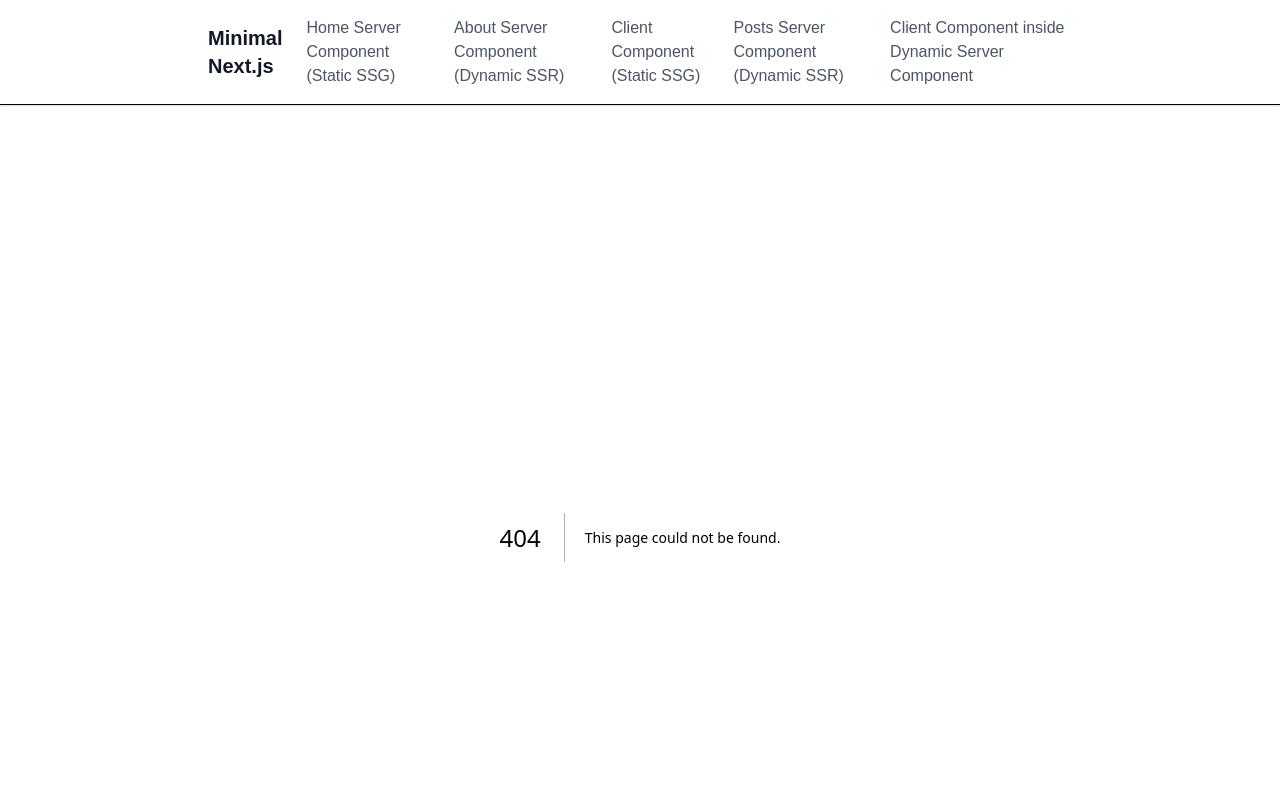
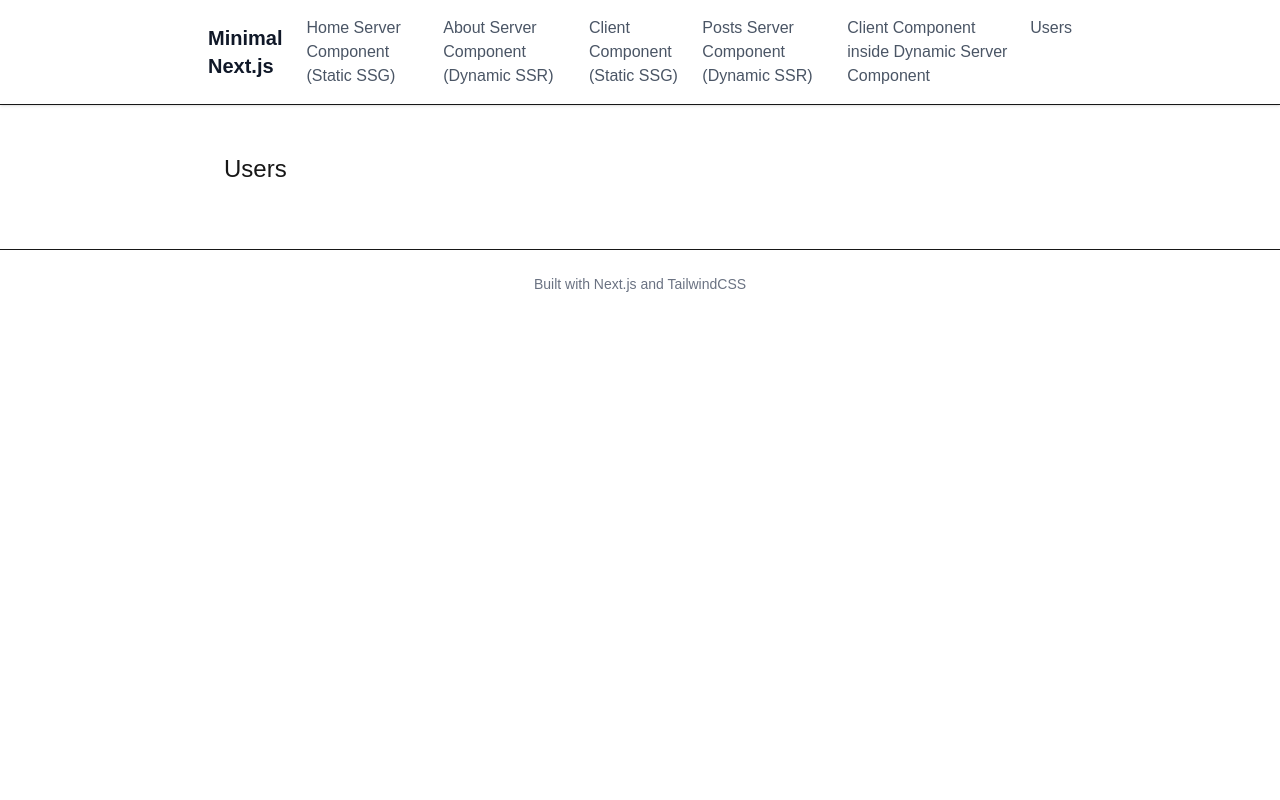
Before and after one commit to djhmateer/minimal-nextjs, a Next.js app: page /users in a window 1280 px wide. Before the commit this address had no page. Shown: the top 800 px of the page. Built offline with nearby package versions, Linux system fonts and the light colour scheme.

Commit message:
users in non arrow function

```diff
--- a/app/layout.tsx
+++ b/app/layout.tsx
@@ -49,9 +49,8 @@ export default function RootLayout({
                 <Link href="/posts" className="text-gray-600 hover:text-blue-600 transition-colors">
                   Posts Server Component (Dynamic SSR)
                 </Link>
-                <Link href="/contact" className="text-gray-600 hover:text-blue-600 transition-colors">
-                  Client Component inside Dynamic Server Component
-                </Link>
+                <Link href="/contact" className="text-gray-600 hover:text-blue-600 transition-colors">Client Component inside Dynamic Server Component</Link>
+                <Link href="/users" className="text-gray-600 hover:text-blue-600 transition-colors">Users</Link>
 
               </div>
             </nav>
--- /dev/null
+++ b/app/users/page.tsx
@@ -0,0 +1,16 @@
+// app/users/page.tsx
+
+// lets see if it gets dynamic.. it should
+// export const dynamic = 'force-dynamic';
+
+// lets prefer this to arrow functions as more explicit and consistent with docs
+export default async function Users() {
+    console.log('Users page');
+
+    return (
+        <div className="p-4">
+            <h1 className="text-2xl mb-4">Users</h1>
+        </div>
+    );
+
+}
```
